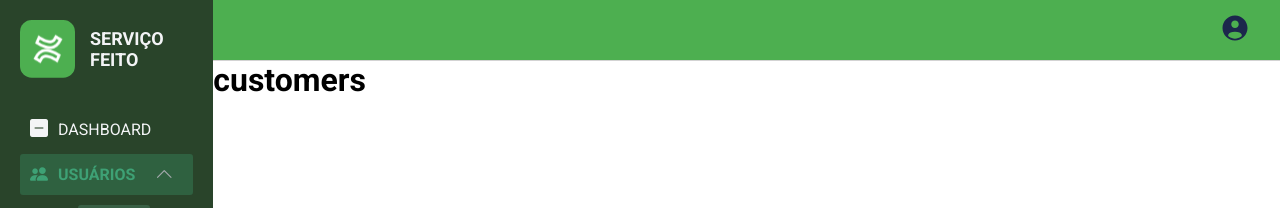
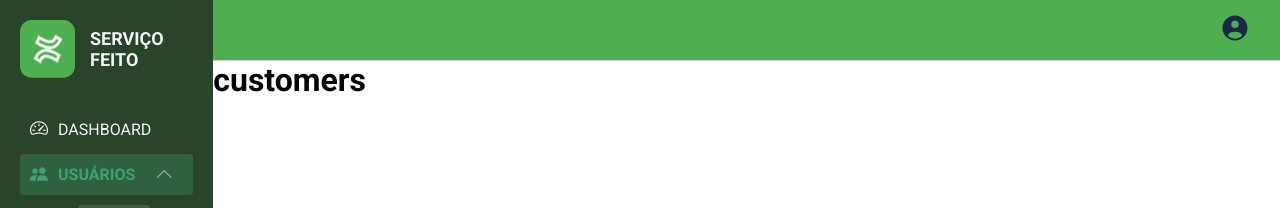
Before and after one commit to ServicoFeito/Web, a React (Vite) app: page /users/customers in a window 1280 px wide. Shown: the top 208 px of the page. Built offline with nearby package versions, Linux system fonts and the light colour scheme.

Commit message:
Implementando lógica de menus ativos do Sidebar

```diff
--- a/src/components/sidebar/Sidebar.tsx
+++ b/src/components/sidebar/Sidebar.tsx
@@ -45,7 +45,7 @@ const Sidebar = ({ sidebarOpen, closeSidebar }) => {
             <div className="sidebar_menu">
                 <Link to="/home" className="decoration_none">
                     <div className={`sidebar_link ${pathname === '/home' ? 'active_menu_link' : ''}`}>
-                        <i className="bi bi-dash-square-fill"></i>
+                        <i className="bi bi-speedometer2"></i>
                         <span>DASHBOARD</span>
                     </div>
                 </Link>
@@ -54,18 +54,18 @@ const Sidebar = ({ sidebarOpen, closeSidebar }) => {
                     SESSÃO MENU - USUÁRIOS
                 */}
 
-                <Link to="/users" className="decoration_none">
                     <div
                         className={`sidebar_link sidebar_menu_item ${pathname.startsWith('/users') ? 'active_menu_link' : ''}`}
                         onClick={() => toggleMenu('users')}
                     >
+                <Link to="/users" className="decoration_none">
                         <div className="sidebar_menu_item_title">
                             <i className="bi bi-people-fill"></i>
                             <span>USUÁRIOS</span>
                         </div>
+                </Link>
                         <i className={OpenMenus['users'] ? 'bi bi-chevron-up' : 'bi bi-chevron-down'}></i>
                     </div>
-                </Link>
 
                 {OpenMenus['users'] && (
                     <div className="sidebar_submenu">
```
